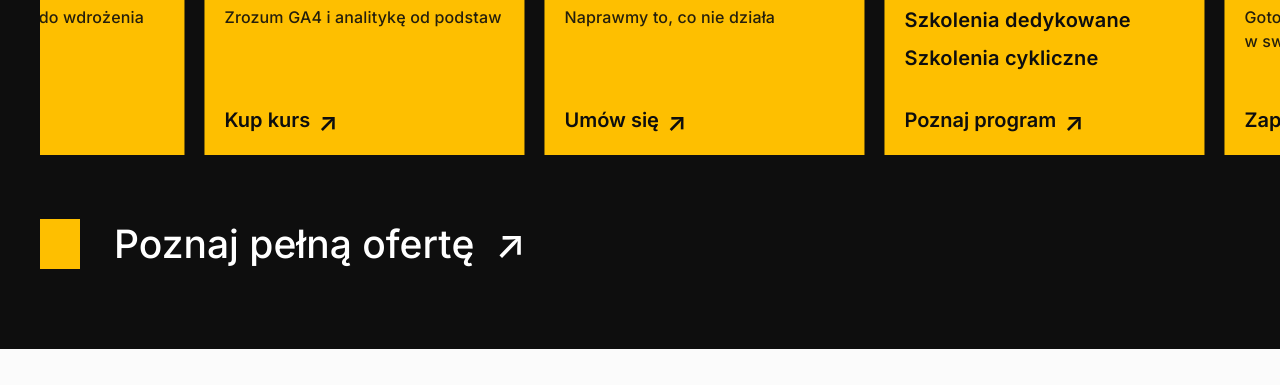
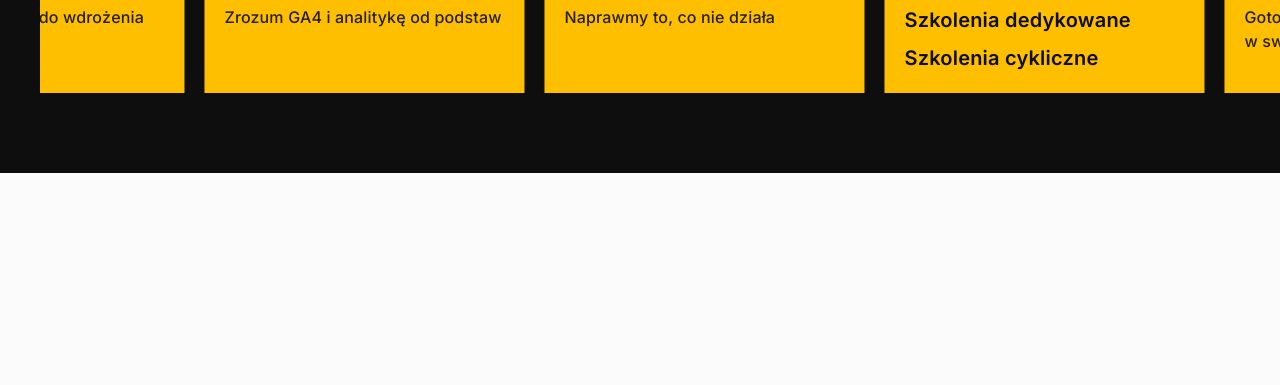
Before and after one commit to agalapinska/mlewinski-lp, a plain HTML site: page newsletter.html in a window 1280 px wide. Shown: the part 5491-5876 px from the top of the page. Drawn offline with Linux system fonts and the light colour scheme.

Commit message:
newsletter: sekcja oferty bez pseudo-linków
Usunięte martwe CTA z kart oferty (Zapisz się/Kup kurs/Umów się/
Poznaj program ×2 kopie marquee) oraz pasek „Poznaj pełną ofertę" —
nie prowadziły nigdzie. Karty (ikona+tytuł+opis) bez zmian.
Usunięty osierocony CSS (.ocard-cta, .oferta-more).

Co-Authored-By: Claude Opus 4.8 <noreply@anthropic.com>

```diff
--- a/newsletter.html
+++ b/newsletter.html
@@ -218,11 +218,6 @@
   .ocard-t{font-size:var(--fs-2);line-height:1.3;letter-spacing:.01em;font-weight:700;color:var(--ink);}
   .ocard-d{font-size:var(--fs-0);line-height:1.5;letter-spacing:.01em;font-weight:500;color:var(--ink);opacity:.9;}
   .ocard-sub-t{font-size:var(--fs-1);line-height:1.5;letter-spacing:.01em;font-weight:700;color:var(--ink);}
-  .ocard-cta{margin-top:auto;display:flex;align-items:flex-end;gap:8px;width:100%;padding:12px 0 0;}
-  .ocard-cta b{font-size:var(--fs-1);line-height:1.5;font-weight:600;}
-  .ocard-cta .om-arr{font-size:var(--fs-2);line-height:1;font-weight:600;}
-  .oferta-more{align-self:flex-start;text-decoration:none;}
-  .oferta-more-txt{margin-left:34px;font-size:clamp(25px,3.05vw,var(--fs-4));line-height:1;font-weight:700;white-space:nowrap;color:#fff;}
 
   /* footer */
   .footer{position:relative;overflow:hidden;background:var(--bg);margin-top:0;}
@@ -296,7 +291,6 @@
     .steps{flex-direction:column;gap:24px;padding-top:40px;}
     .dark-inner{padding:0;}
     .testi-h2{margin-bottom:40px;}
-    .oferta-more-txt{margin-left:20px;}
   }
   </style>
 </head>
@@ -585,7 +579,6 @@
           <span class="ocard-t">Newsletter</span>
           <span class="ocard-d">Gotowe wskazówki do wdrożenia w swojej pracy</span>
         </div>
-        <span class="ocard-cta"><b>Zapisz się</b> <span class="om-arr">↗</span></span>
       </div>
       <div class="ocard arr-host">
         <div class="ocard-ico"><img src="assets/ikona-kurs.svg" alt=""></div>
@@ -593,7 +586,6 @@
           <span class="ocard-t">Kurs online</span>
           <span class="ocard-d">Zrozum GA4 i analitykę od podstaw</span>
         </div>
-        <span class="ocard-cta"><b>Kup kurs</b> <span class="om-arr">↗</span></span>
       </div>
       <div class="ocard arr-host">
         <div class="ocard-ico"><img src="assets/ikona-konsultacje-b.svg" alt=""></div>
@@ -601,7 +593,6 @@
           <span class="ocard-t">Konsultacje</span>
           <span class="ocard-d">Naprawmy to, co nie działa</span>
         </div>
-        <span class="ocard-cta"><b>Umów się</b> <span class="om-arr">↗</span></span>
       </div>
       <div class="ocard arr-host">
         <div class="ocard-ico"><img src="assets/ikona-szkolenia-b.svg" alt=""></div>
@@ -612,7 +603,6 @@
           <span class="ocard-sub-t" style="font-weight: 600">Szkolenia cykliczne</span>
 
         </div>
-        <span class="ocard-cta"><b>Poznaj program</b> <span class="om-arr">↗</span></span>
       </div>
       <div class="ocard arr-host" aria-hidden="true">
         <div class="ocard-ico"><img src="assets/ikona-newsletter.svg" alt=""></div>
@@ -620,7 +610,6 @@
           <span class="ocard-t">Newsletter</span>
           <span class="ocard-d">Gotowe wskazówki do wdrożenia w swojej pracy</span>
         </div>
-        <span class="ocard-cta"><b>Zapisz się</b> <span class="om-arr">↗</span></span>
       </div>
       <div class="ocard arr-host" aria-hidden="true">
         <div class="ocard-ico"><img src="assets/ikona-kurs.svg" alt=""></div>
@@ -628,7 +617,6 @@
           <span class="ocard-t">Kurs online</span>
           <span class="ocard-d">Zrozum GA4 i analitykę od podstaw</span>
         </div>
-        <span class="ocard-cta"><b>Kup kurs</b> <span class="om-arr">↗</span></span>
       </div>
       <div class="ocard arr-host" aria-hidden="true">
         <div class="ocard-ico"><img src="assets/ikona-konsultacje-b.svg" alt=""></div>
@@ -636,7 +624,6 @@
           <span class="ocard-t">Konsultacje</span>
           <span class="ocard-d">Naprawmy to, co nie działa</span>
         </div>
-        <span class="ocard-cta"><b>Umów się</b> <span class="om-arr">↗</span></span>
       </div>
       <div class="ocard arr-host" aria-hidden="true">
         <div class="ocard-ico"><img src="assets/ikona-szkolenia-b.svg" alt=""></div>
@@ -645,13 +632,8 @@
           <span class="ocard-sub-t" style="font-weight: 600">Szkolenia dedykowane</span>
           <span class="ocard-sub-t" style="font-weight: 600">Szkolenia cykliczne</span>
         </div>
-        <span class="ocard-cta"><b>Poznaj program</b> <span class="om-arr">↗</span></span>
       </div>
     </div>
-    </div>
-    <div class="om-cta oferta-more arr-host">
-      <span class="om-cta-fill"></span>
-      <span class="oferta-more-txt" style="font-weight: 500">Poznaj pełną ofertę&nbsp; <span class="om-arr">↗</span></span>
     </div>
   </div>
 </section>
```
